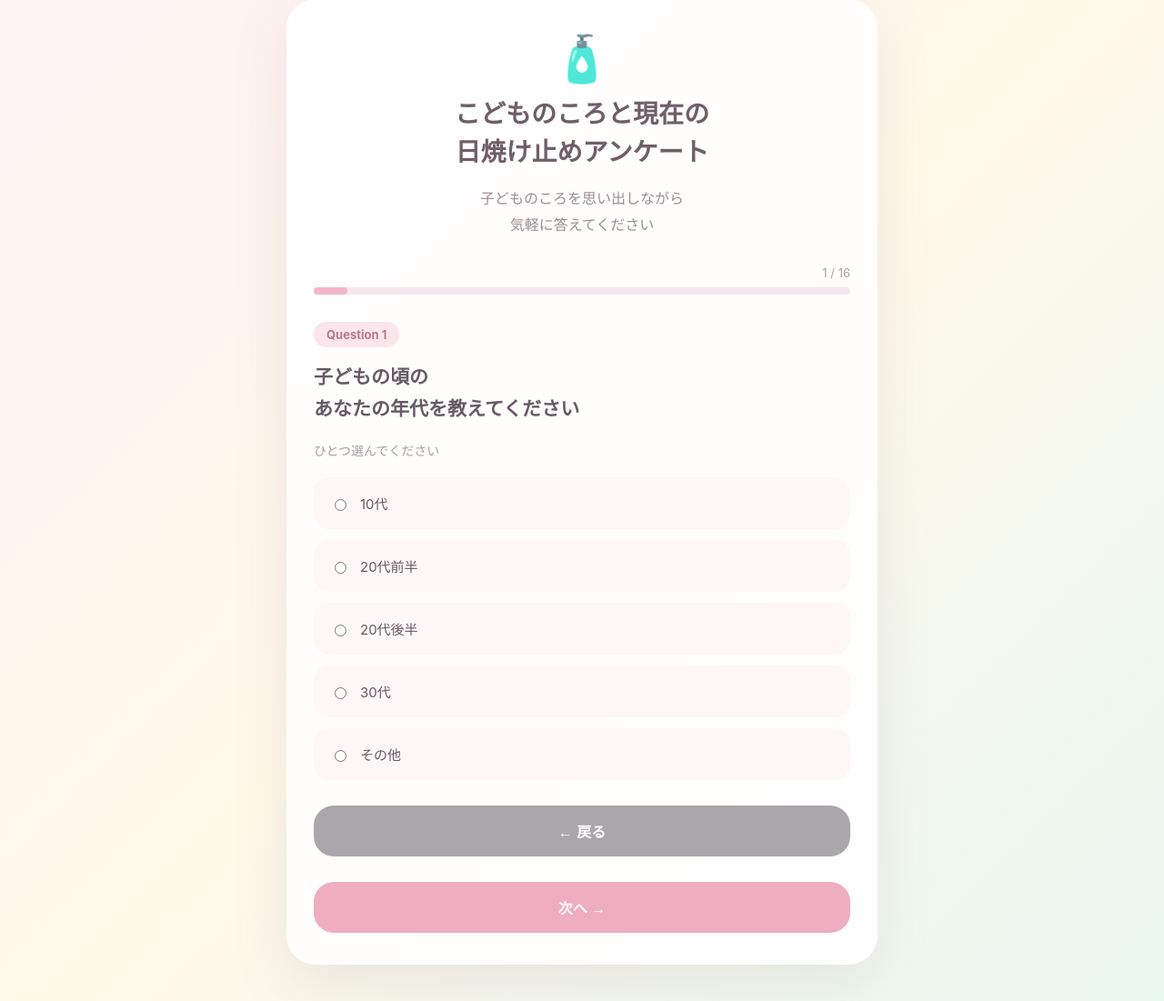
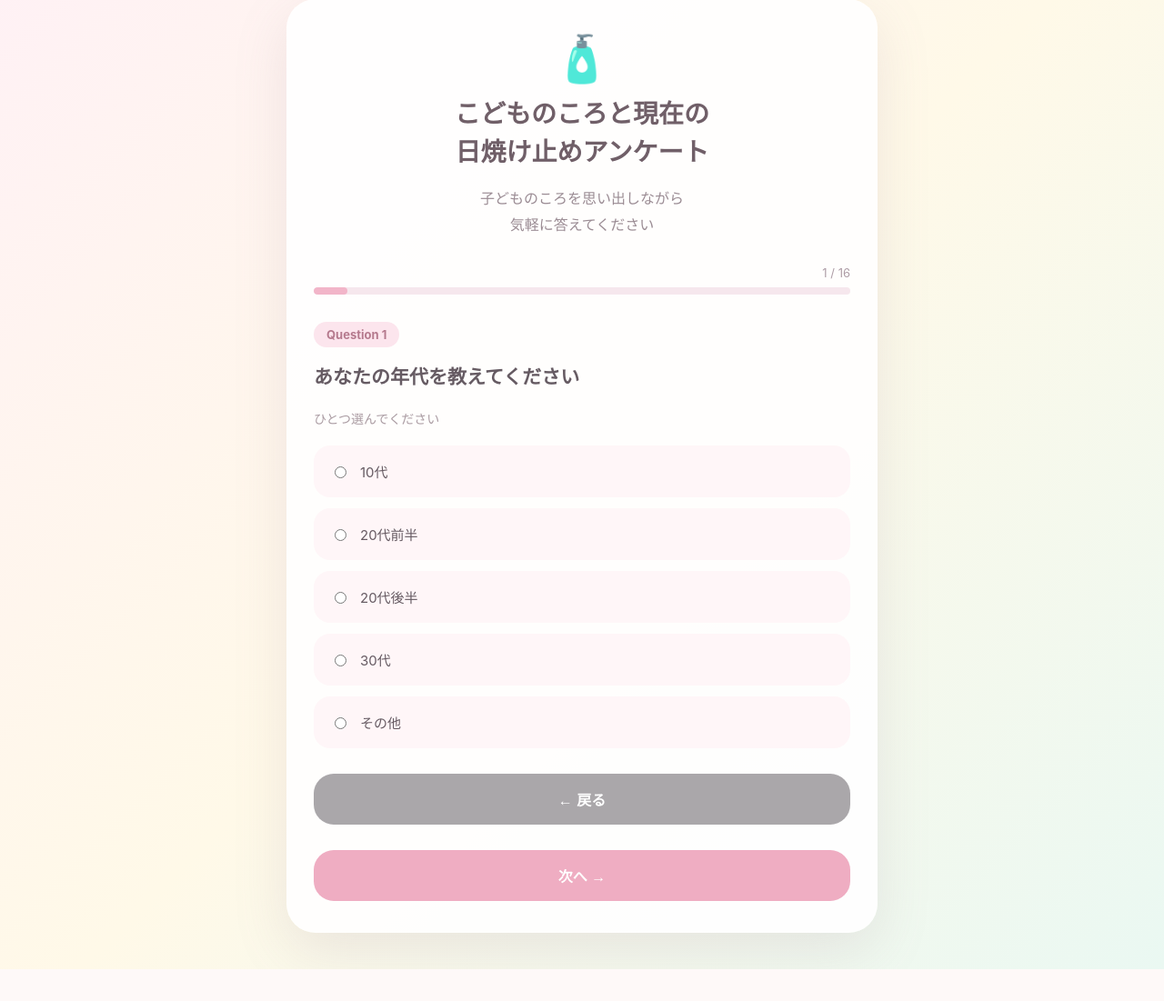
Before and after one commit to miyukieno42-cyber/sunscreen1, a Flask app: page / in a window 1280 px wide. Shown: the part 41-1142 px from the top of the page at 91% size. After the commit the page ends 1107 px from the top, so only its background shows below. Run offline with Flask 3, Linux system fonts and the light colour scheme.

Commit message:
Update index.html

```diff
--- a/templates/index.html
+++ b/templates/index.html
@@ -26,7 +26,7 @@
         <form id="surveyForm" method="POST" action="/submit">
             <section class="question active" data-question="1">
                 <div class="question-label">Question 1</div>
-                <h2>子どもの頃の<br>あなたの年代を教えてください</h2>
+                <h2>あなたの年代を教えてください</h2>
                 <p class="hint">ひとつ選んでください</p>
                 <div class="options">
                     <label class="option"><input type="radio" name="age_range" value="10代" required><span>10代</span></label>
```
